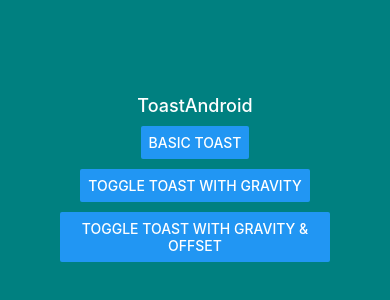
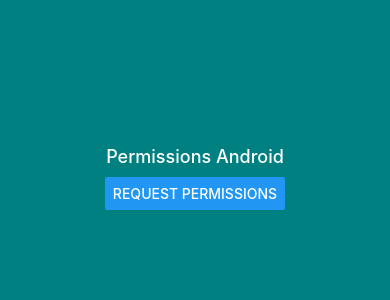
Before and after one commit to muazimmaqbool/React-Native-Tutorials, a React Native app: screen / in a window 390 px wide. Shown: the part 244-544 px from the top of the page. Built offline with nearby package versions, Linux system fonts and the light colour scheme.

Commit message:
PermissionAndroid Added

```diff
--- a/App.js
+++ b/App.js
@@ -59,6 +59,7 @@ import J_Vibration from "./Components/J_Vibration";
 import K_Dimensions from "./Components/K_Dimensions";
 import L_BackHandler from "./Components/L_BackHandler";
 import M_ToastAndroid from "./Components/M_ToastAndroid";
+import N_Permissions from "./Components/N_Permissions";
 
 
 const myImage = require("./assets/pic.jpg");
@@ -95,7 +96,8 @@ const App = () => {
         {/* <J_Vibration/> */}
         {/* <K_Dimensions/> */}
         {/* <L_BackHandler/> */}
-        <M_ToastAndroid/>
+        {/* <M_ToastAndroid/> */}
+        <N_Permissions/>
 
       {/*closing view of core components and custom components */}
       </View>
--- /dev/null
+++ b/Components/N_Permissions.jsx
@@ -0,0 +1,83 @@
+import { Button, PermissionsAndroid, StyleSheet, Text, View } from 'react-native'
+import React from 'react'
+
+/*
+->PermissionsAndroid:
+PermissionsAndroid provides access to Android M's new permissions model.
+The so-called "normal" permissions are granted by default when the application is installed as
+long as they appear in AndroidManifest.xml. However, "dangerous" permissions require a dialog prompt.
+ You should use this module for those permissions.
+
+*/
+
+/*
+The checkPermission function checks if the camera permission is already granted.
+The requestForPermission function requests the permission if it's not already granted.
+The handlePermissionRequest function combines these two steps.
+
+*/
+
+const N_Permissions = () => {
+
+
+  const checkPermission = async () => {
+    const hasPermission = await PermissionsAndroid.check(PermissionsAndroid.PERMISSIONS.CAMERA);
+    if (hasPermission) {
+      console.log("Camera permission is already granted");
+      return true;
+    }
+    return false;
+  }
+
+  const requestForPermission = async() =>{
+    try{
+        const granted= await PermissionsAndroid.request(
+            PermissionsAndroid.PERMISSIONS.CAMERA,
+            {
+                title:"Camera Permissions Request",
+                message:"we need access to your devices camera",
+                buttonNeutral:"Ask Me Later",
+                buttonNegative:"Cancel",
+                buttonPositive:"OK",
+            }
+        )
+        if(granted === PermissionsAndroid.RESULTS.GRANTED){
+            console.log("You can use the camera app")
+        }else{
+            console.log("Camera Permission Denied")
+        }
+    }catch(err){
+        console.log(err)
+    }
+  }
+
+  const handlePermissionRequest = async () => {
+    const hasPermission = await checkPermission();
+    if (!hasPermission) {
+      await requestForPermission();
+    }
+  }
+
+  return (
+    <View style={styles.container}>
+      <Text style={styles.text}>Permissions Android</Text>
+      <Button title="request permissions" onPress={handlePermissionRequest} />
+    </View>
+  )
+}
+
+export default N_Permissions
+
+const styles = StyleSheet.create({
+    container: {
+        flex: 1,
+        justifyContent: 'center',
+        alignItems:"center",
+        gap:10
+      },
+      text:{
+        fontSize:18,
+        color:"white",
+        fontWeight:"500"
+      }
+})
```
